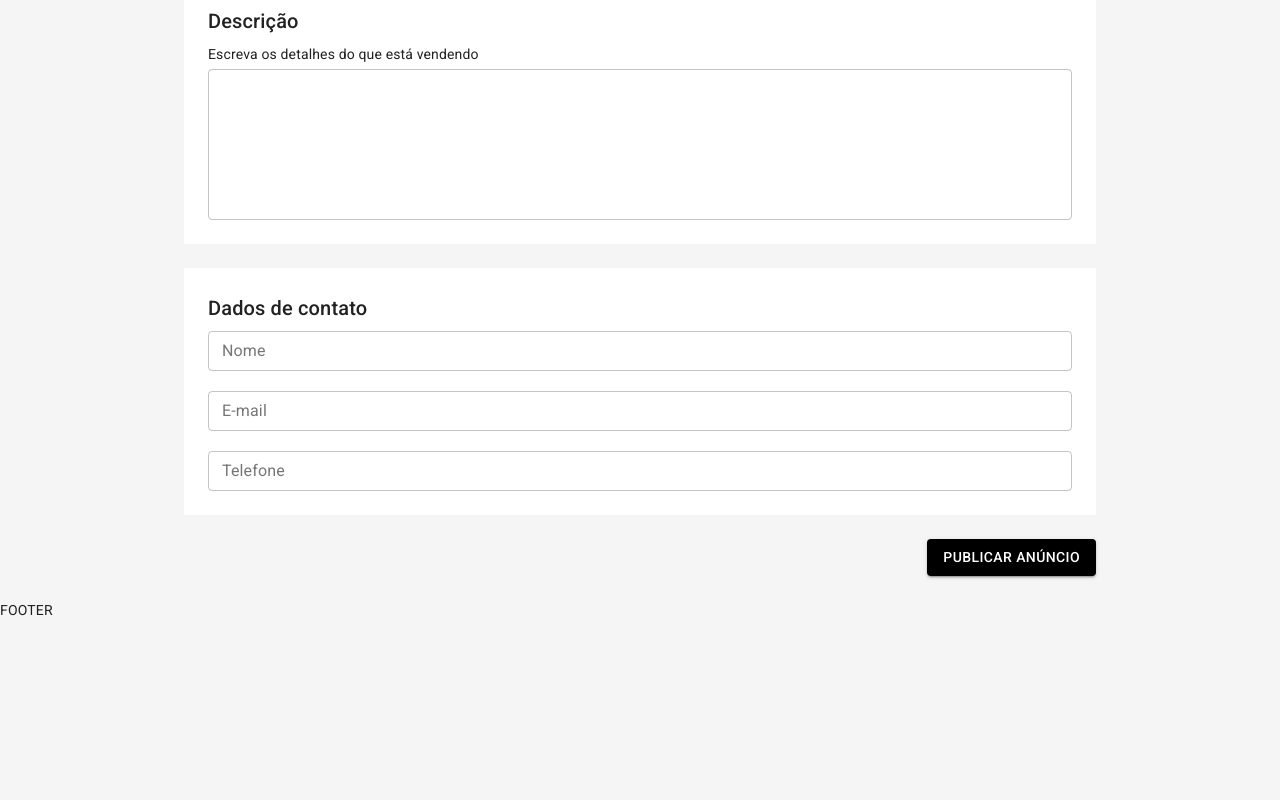
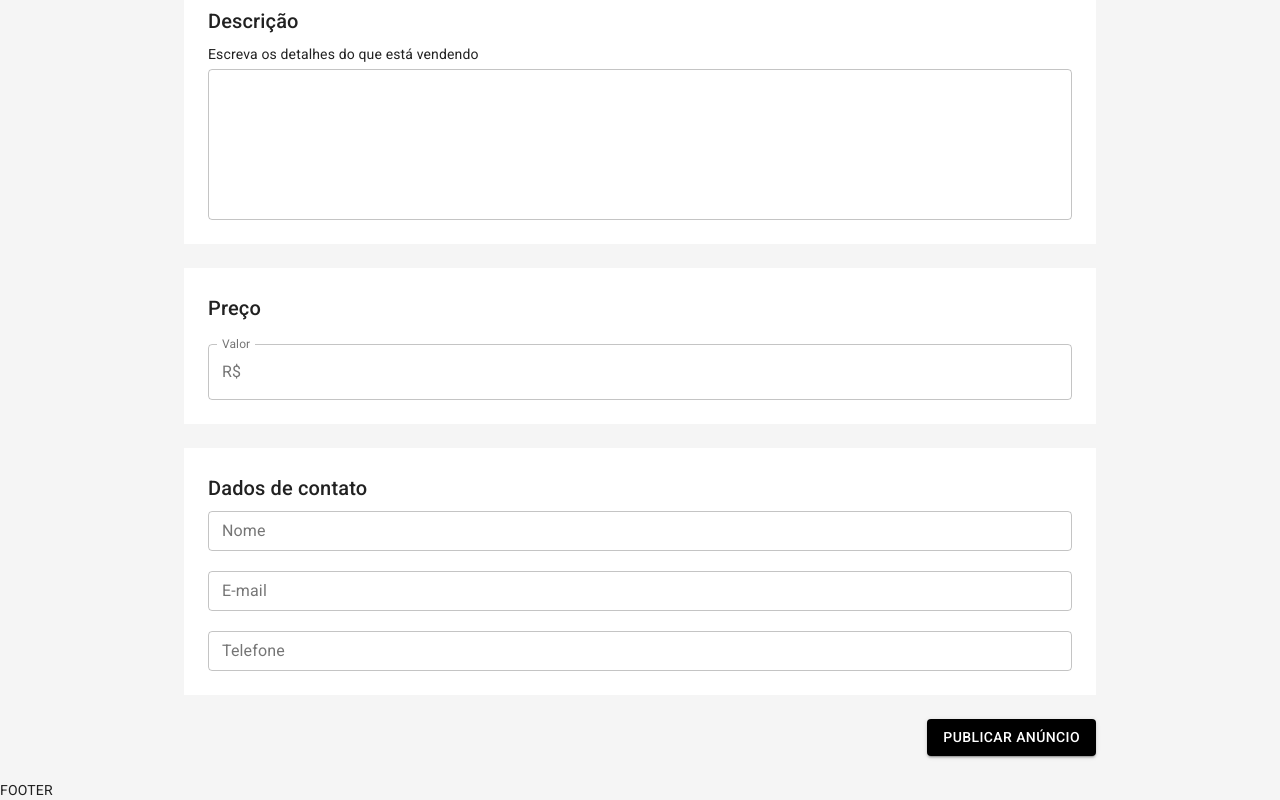
Before and after one commit to Rleopioneer/anunx, a Next.js app: page /user/publish in a window 1280 px wide. Shown: the part 886-1686 px from the top of the page. Before the commit the page ends 1506 px from the top, so only its background shows below. Built offline with nearby package versions, Linux system fonts and the light colour scheme.

Commit message:
Adicionando Box de preço

```diff
--- a/pages/user/publish.js
+++ b/pages/user/publish.js
@@ -4,8 +4,12 @@
   Box,
   Button,
   Container,
+  FormControl,
   IconButton,
+  InputAdornment,
+  InputLabel,
   makeStyles,
+  OutlinedInput,
   Select,
   TextField,
   Typography,
@@ -239,6 +243,23 @@
 
       <Container maxWidth='md' className={classes.boxContainer}>
         <Box className={classes.box}>
+          <Typography component='h6' variant='h6' coloer='textPrimary'>
+            Preço
+          </Typography>
+          <br />
+          <FormControl fullWidth variant='outlined' >
+            <InputLabel>Valor</InputLabel>
+            <OutlinedInput
+              onChange={() => {}}
+              startAdornment={<InputAdornment position='start'>R$</InputAdornment>}
+              labelWidth={40}
+            />
+          </FormControl>
+        </Box>
+      </Container>
+
+      <Container maxWidth='md' className={classes.boxContainer}>
+        <Box className={classes.box}>
           <Typography component='h6' variant='h6' color='textPrimary' gutterBottom>
               Dados de contato
           </Typography>
```
